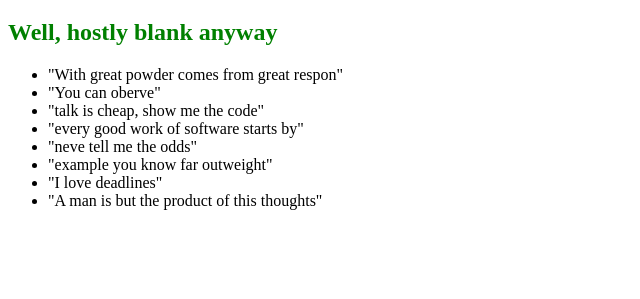
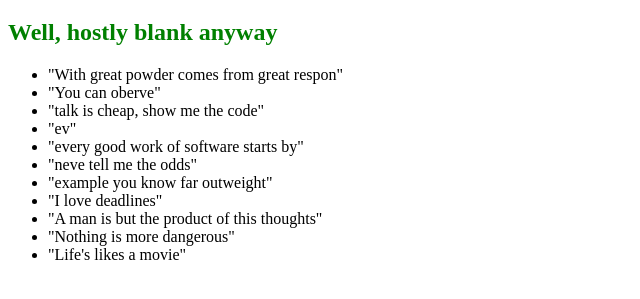
Before and after one commit to shaoyongfeng/0main_openSAP_repro, a plain HTML site: page index.html in a window 1280 px wide. Shown: the part 61-360 px from the top of the page, without its empty margins (0-640 px from the left). Drawn offline with Linux system fonts and the light colour scheme.

Commit message:
add new quota

```diff
--- a/index.html
+++ b/index.html
@@ -14,11 +14,14 @@
 		<li>"With great powder comes from great respon"</li>
 		<li>"You can oberve"</li>
 		<li>"talk is cheap, show me the code"</li>
+		<li>"ev"</li>
 		<li>"every good work of software starts by"</li>
 		<li>"neve tell me the odds"</li>
 		<li>"example you know far outweight"</li>
 		<li>"I love deadlines"</li>
 		<li>"A man is but the product of this thoughts"</li>
+		<li>"Nothing is more dangerous"</li>
+		<li>"Life's likes a movie"</li>
 	</ul>
 	</body>
 </html>
--- a/styles.css
+++ b/styles.css
@@ -1,6 +1,5 @@
 h1{
 	color:blue;
-	text-align:left;
 }
 h2{
 	color:green;
```
